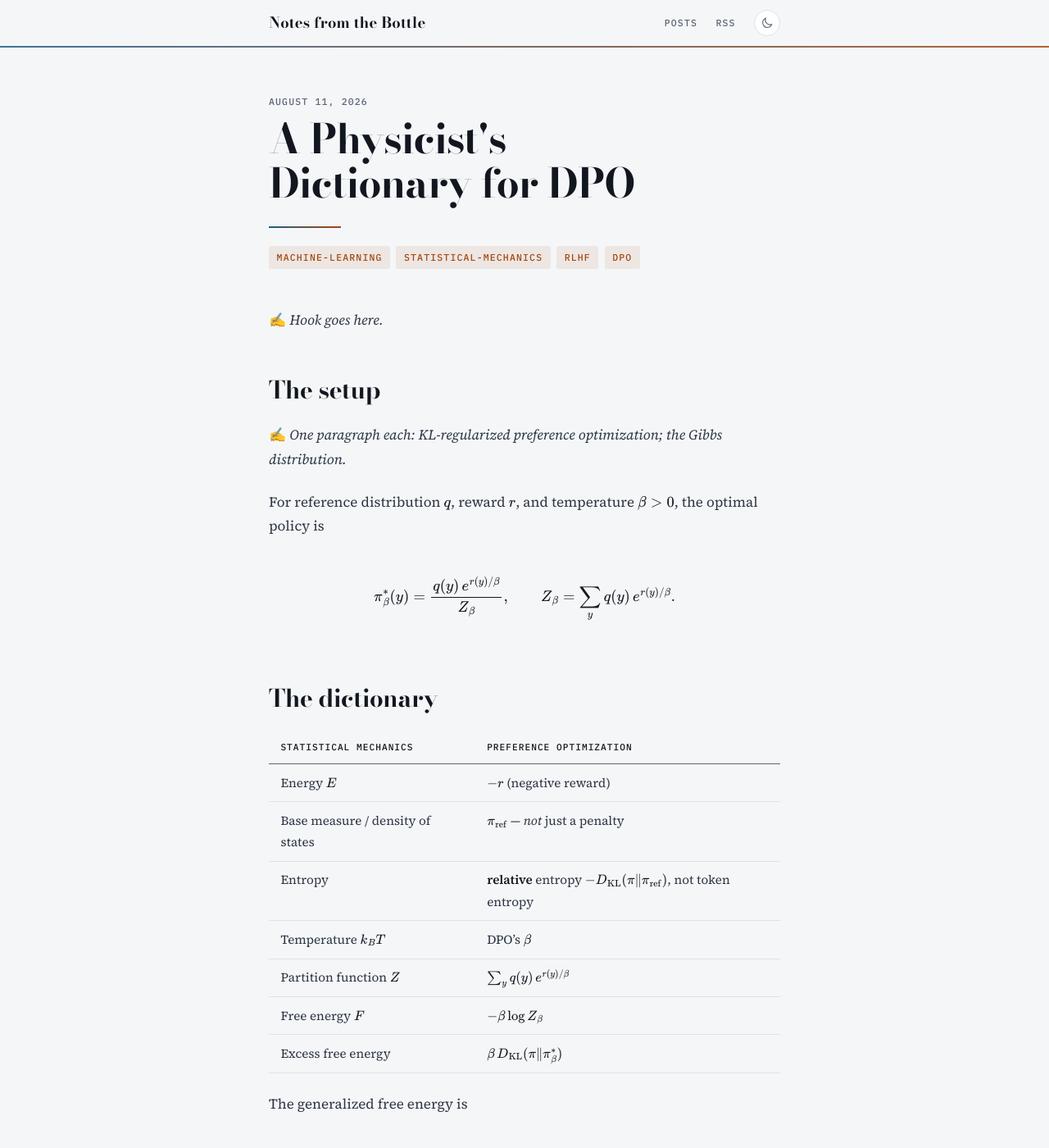
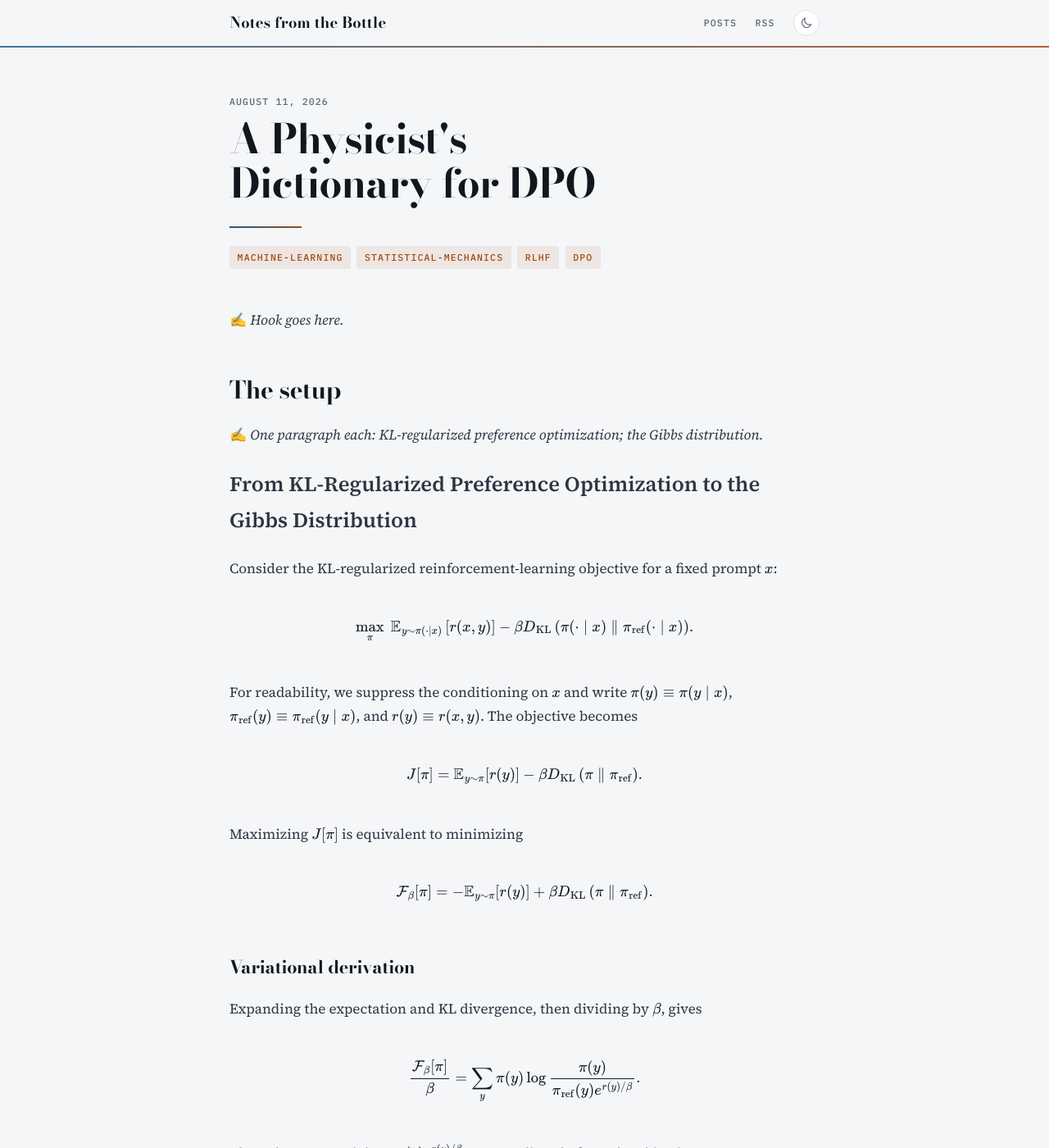
Before and after one commit to Wang-Zhongwei/blog, a Jekyll site: the page built from _posts/2026-08-11-a-physicists-dictionary-for-dpo.md, in a window 1280 px wide and 1400 px high. Shown: the whole window at 82% size. Built offline with Jekyll 4.4.1, drawn with Linux system fonts in a browser that asks for light colours; some of the changed text lies outside the part shown.

Commit message:
Use kramdown math delimiters for inline equations
Inline math was written as \(x\), but a backslash before punctuation is a
Markdown escape in kramdown, so \( and \) were consumed as literal
parentheses before MathJax ever saw them: "Temperature \(k_B T\)" reached
the browser as "Temperature (k_B T)".

Display math was unaffected because $$...$$ is kramdown's own math syntax
and the \[...\] it emits is generated after escape processing.

Switches inline math to $$...$$, which kramdown renders as \(...\).
Also picks up --measure: 48rem.

```diff
--- a/_posts/2026-08-11-a-physicists-dictionary-for-dpo.md
+++ b/_posts/2026-08-11-a-physicists-dictionary-for-dpo.md
@@ -24,13 +24,78 @@
 
 ✍️ *One paragraph each: KL-regularized preference optimization; the Gibbs distribution.*
 
-For reference distribution $q$, reward $r$, and temperature $\beta > 0$, the optimal policy is
+# From KL-Regularized Preference Optimization to the Gibbs Distribution
 
-$$
-\pi_\beta^*(y) = \frac{q(y)\,e^{r(y)/\beta}}{Z_\beta},
-\qquad
-Z_\beta = \sum_y q(y)\,e^{r(y)/\beta}.
-$$
+Consider the KL-regularized reinforcement-learning objective for a fixed prompt $$x$$:
+
+$$\max_{\pi} \; \mathbb{E}_{y\sim\pi(\cdot\mid x)} \left[ r(x,y) \right] - \beta D_{\mathrm{KL}} \left( \pi(\cdot\mid x) \;\|\; \pi_{\mathrm{ref}}(\cdot\mid x) \right).$$
+
+For readability, we suppress the conditioning on $$x$$ and write $$\pi(y)\equiv\pi(y\mid x)$$, $$\pi_{\mathrm{ref}}(y)\equiv\pi_{\mathrm{ref}}(y\mid x)$$, and $$r(y)\equiv r(x,y)$$. The objective becomes
+
+$$J[\pi] = \mathbb{E}_{y\sim\pi}[r(y)] - \beta D_{\mathrm{KL}} \left( \pi \;\|\; \pi_{\mathrm{ref}} \right).$$
+
+Maximizing $$J[\pi]$$ is equivalent to minimizing
+
+$$\mathcal{F}_{\beta}[\pi] = - \mathbb{E}_{y\sim\pi}[r(y)] + \beta D_{\mathrm{KL}} \left( \pi \;\|\; \pi_{\mathrm{ref}} \right).$$
+
+### Variational derivation
+
+Expanding the expectation and KL divergence, then dividing by $$\beta$$, gives
+
+$$\frac{\mathcal{F}_{\beta}[\pi]}{\beta} = \sum_y \pi(y) \log \frac{ \pi(y) }{ \pi_{\mathrm{ref}}(y) e^{r(y)/\beta} }.$$
+
+The Boltzmann weight $$\pi_{\mathrm{ref}}(y)e^{r(y)/\beta}$$ appears directly from the objective—not as an ansatz. Normalize it by the partition function
+
+$$\boxed{ Z_{\beta} = \sum_y \pi_{\mathrm{ref}}(y) e^{r(y)/\beta} }$$
+
+to obtain the Gibbs policy
+
+$$\boxed{ \pi_{\beta}^{\ast}(y) = \frac{ \pi_{\mathrm{ref}}(y) e^{r(y)/\beta} }{ Z_{\beta} }. }$$
+
+Substituting $$\pi_{\mathrm{ref}}(y)e^{r(y)/\beta}=Z_{\beta}\pi_{\beta}^{\ast}(y)$$ back yields
+
+$$\boxed{ \mathcal{F}_{\beta}[\pi] = -\beta\log Z_{\beta} + \beta D_{\mathrm{KL}} \left( \pi \;\|\; \pi_{\beta}^{\ast} \right). }$$
+
+Since $$D_{\mathrm{KL}}(\pi\|\pi_{\beta}^{\ast})\ge 0$$, with equality iff $$\pi=\pi_{\beta}^{\ast}$$, the unique minimizer is $$\pi_{\beta}^{\ast}$$. The equilibrium free energy is $$\mathcal{F}_{\beta}^{\ast}=-\beta\log Z_{\beta}$$.
+
+## Reading the objective as a free energy
+
+The same functional is a Helmholtz free energy in disguise. Define
+
+$$E(y)=-r(y), \quad U[\pi]=\mathbb{E}_{\pi}[E]=-\mathbb{E}_{\pi}[r], \quad S_{\mathrm{rel}}[\pi]=-D_{\mathrm{KL}}(\pi\|\pi_{\mathrm{ref}}).$$
+
+Then
+
+$$\mathcal{F}_{\beta}[\pi] = U[\pi] - \beta S_{\mathrm{rel}}[\pi],$$
+
+matching $$F=U-TS$$ with
+
+$$\boxed{ E(y)\longleftrightarrow -r(y), \qquad k_B T\longleftrightarrow \beta, \qquad S\longleftrightarrow -D_{\mathrm{KL}}(\pi\|\pi_{\mathrm{ref}}). }$$
+
+The reference policy is the base measure: the optimum tilts it exponentially, $$\pi_{\beta}^{\ast}(y)\propto\pi_{\mathrm{ref}}(y)e^{r(y)/\beta}$$, rather than applying a softmax over rewards alone.
+
+## The same derivation in statistical mechanics
+
+For discrete microstates $$y$$ with energy $$E(y)$$ and base measure $$\pi_{\mathrm{ref}}(y)$$, the identical variational problem uses
+
+$$\mathcal{F}_{\beta}[\pi] = \sum_y \pi(y) E(y) + \beta D_{\mathrm{KL}} \left( \pi \;\|\; \pi_{\mathrm{ref}} \right),$$
+
+with $$\beta\equiv k_B T$$ *not* $$1/k_B T$$—physics texts often use $$\beta_{\mathrm{phys}}=1/(k_B T)$$, which reverses the temperature interpretation when carried over naively.
+
+The algebra is the same as above: expand, divide by $$\beta$$, combine the log, identify weights $$\pi_{\mathrm{ref}}(y)e^{-E(y)/\beta}$$, normalize, and conclude
+
+$$\boxed{ \pi_{\beta}^{\ast}(y) = \frac{ \pi_{\mathrm{ref}}(y) e^{-E(y)/\beta} }{ Z_{\beta} }, \qquad Z_{\beta} = \sum_y \pi_{\mathrm{ref}}(y) e^{-E(y)/\beta}, \qquad \mathcal{F}_{\beta}^{\ast} = -\beta\log Z_{\beta}. }$$
+
+For a uniform $$\pi_{\mathrm{ref}}$$, this reduces to the canonical Gibbs distribution $$e^{-E/\beta}/Z_{\beta}$$.
+
+## The parallel
+
+With $$E=-r$$, the preference-optimization and statistical-mechanics functionals and their minimizers coincide term by term:
+
+$$\mathcal{F}_{\beta}[\pi] = \mathbb{E}_{\pi}[E] + \beta D_{\mathrm{KL}}(\pi\|\pi_{\mathrm{ref}}) = -\beta\log Z_{\beta} + \beta D_{\mathrm{KL}}(\pi\|\pi_{\beta}^{\ast}).$$
+
+The partition function, Gibbs distribution, and free-energy minimum all emerge from the same variational structure.
+
 
 <!-- ── 2. THE DICTIONARY (centerpiece) ─────────────────────────────── -->
 
@@ -38,34 +103,25 @@
 
 | Statistical mechanics | Preference optimization |
 |---|---|
-| Energy $E$ | $-r$ (negative reward) |
-| Base measure / density of states | $\pi_{\mathrm{ref}}$ — *not* just a penalty |
-| Entropy | **relative** entropy $-D_{\mathrm{KL}}(\pi \Vert \pi_{\mathrm{ref}})$, not token entropy |
-| Temperature $k_B T$ | DPO's $\beta$ |
-| Partition function $Z$ | $\sum_y q(y)\,e^{r(y)/\beta}$ |
-| Free energy $F$ | $-\beta \log Z_\beta$ |
-| Excess free energy | $\beta\, D_{\mathrm{KL}}(\pi \Vert \pi_\beta^*)$ |
+| Energy $$E$$ | $$-r$$ (negative reward) |
+| Base measure / density of states | $$\pi_{\mathrm{ref}}$$ — *not* just a penalty |
+| Entropy | **relative** entropy $$-D_{\mathrm{KL}}(\pi \Vert \pi_{\mathrm{ref}})$$, not token entropy |
+| Temperature $$k_B T$$ | DPO's $$\beta$$ |
+| Partition function $$Z$$ | $$\sum_y q(y)\,e^{r(y)/\beta}$$ |
+| Free energy $$F$$ | $$-\beta \log Z_\beta$$ |
+| Excess free energy | $$\beta\, D_{\mathrm{KL}}(\pi \Vert \pi_\beta^{\ast})$$ |
 
 The generalized free energy is
 
-$$
-\mathcal{F}_\beta[\pi]
-= U[\pi] - \beta\, S_{\mathrm{rel}}[\pi]
-= -\mathbb{E}_\pi[r] + \beta\, D_{\mathrm{KL}}(\pi \Vert q),
-$$
+$$\mathcal{F}_\beta[\pi] = U[\pi] - \beta\, S_{\mathrm{rel}}[\pi] = -\mathbb{E}_\pi[r] + \beta\, D_{\mathrm{KL}}(\pi \Vert q),$$
 
 minimized uniquely by the Gibbs distribution, with
 
-$$
-\mathcal{F}_\beta[\pi_\beta^*] = -\beta \log Z_\beta,
-\qquad
-\mathcal{F}_\beta[\pi] - \mathcal{F}_\beta[\pi_\beta^*]
-= \beta\, D_{\mathrm{KL}}(\pi \Vert \pi_\beta^*).
-$$
+$$\mathcal{F}_\beta[\pi_\beta^{\ast}] = -\beta \log Z_\beta, \qquad \mathcal{F}_\beta[\pi] - \mathcal{F}_\beta[\pi_\beta^{\ast}] = \beta\, D_{\mathrm{KL}}(\pi \Vert \pi_\beta^{\ast}).$$
 
 <!-- ✍️ Two insights most posts miss — give each its own short passage: -->
 
-### π_ref is the base measure, not a penalty
+### $$\pi_{\mathrm{ref}}$$ is the base measure, not a penalty
 
 ✍️ *The reference policy determines the relative density of states before reward
 tilting — it is the system's base measure, not merely the location of a penalty.
@@ -73,8 +129,8 @@
 
 ### The temperature convention trap
 
-✍️ *DPO's $\beta$ acts like $k_B T$: smaller values → stronger reward tilting.
-Physics usually writes inverse temperature $\beta_{\mathrm{phys}} = 1/(k_B T)$.
+✍️ *DPO's $$\beta$$ acts like $$k_B T$$: smaller values → stronger reward tilting.
+Physics usually writes inverse temperature $$\beta_{\mathrm{phys}} = 1/(k_B T)$$.
 Mixing the two conventions produces the common reversed-temperature reading.*
 
 ![Thermodynamic terms vs beta]({{ '/assets/figures/synthetic/thermodynamic_terms_vs_beta.png' | relative_url }})
--- a/assets/css/main.css
+++ b/assets/css/main.css
@@ -37,7 +37,7 @@
 
   /* Layout — one column width for everything: prose, plots, tables, code,
      header and footer all align to the same measure. */
-  --measure: 42rem;   /* ~68ch of body text */
+  --measure: 48rem;
   --gutter: 1.5rem;
 }
 
```
Also changed, not shown: other parts of _posts/2026-08-11-a-physicists-dictionary-for-dpo.md (+6 -6 lines).
